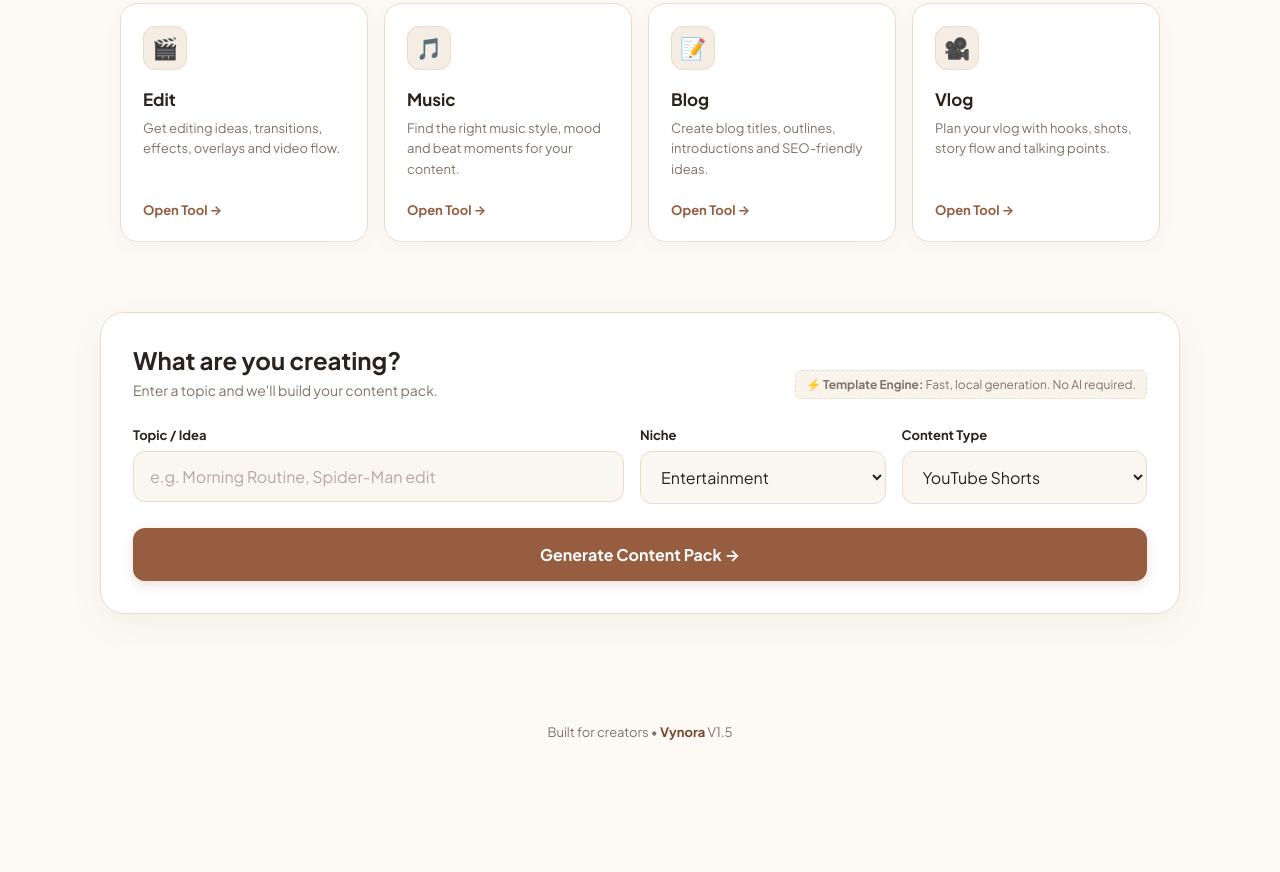
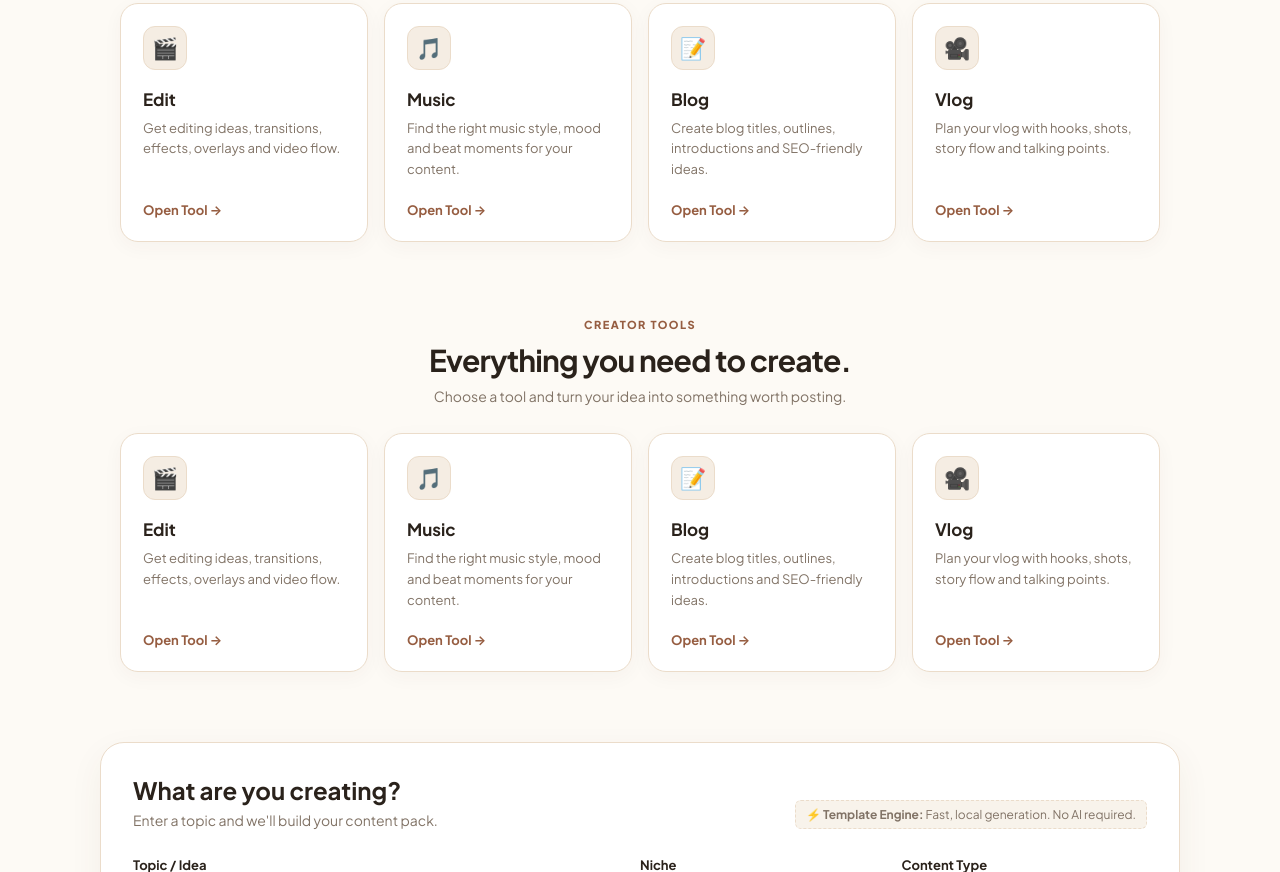
Before and after one commit to Vynora205/Vynora, a plain HTML site: page index.html in a window 1280 px wide. Shown: the part 501-1373 px from the top of the page. Before the commit the page ends 1301 px from the top, so only its background shows below. Drawn offline with Linux system fonts and the light colour scheme.

Commit message:
Update index.html

```diff
--- a/index.html
+++ b/index.html
@@ -627,6 +627,54 @@
 
   </div>
 </section>
+<!-- CREATOR TOOLS -->
+<section class="tools-section">
+  <div class="tools-heading">
+    <span>CREATOR TOOLS</span>
+    <h2>Everything you need to create.</h2>
+    <p>Choose a tool and turn your idea into something worth posting.</p>
+  </div>
+
+  <div class="tools-grid">
+
+    <div class="tool-card">
+      <div class="tool-icon">🎬</div>
+      <h3>Edit</h3>
+      <p>Get editing ideas, transitions, effects, overlays and video flow.</p>
+      <button onclick="alert('Edit Tool coming next!')">
+        Open Tool →
+      </button>
+    </div>
+
+    <div class="tool-card">
+      <div class="tool-icon">🎵</div>
+      <h3>Music</h3>
+      <p>Find the right music style, mood and beat moments for your content.</p>
+      <button onclick="alert('Music Tool coming next!')">
+        Open Tool →
+      </button>
+    </div>
+
+    <div class="tool-card">
+      <div class="tool-icon">📝</div>
+      <h3>Blog</h3>
+      <p>Create blog titles, outlines, introductions and SEO-friendly ideas.</p>
+      <button onclick="alert('Blog Tool coming next!')">
+        Open Tool →
+      </button>
+    </div>
+
+    <div class="tool-card">
+      <div class="tool-icon">🎥</div>
+      <h3>Vlog</h3>
+      <p>Plan your vlog with hooks, shots, story flow and talking points.</p>
+      <button onclick="alert('Vlog Tool coming next!')">
+        Open Tool →
+      </button>
+    </div>
+
+  </div>
+</section>
   <!-- GENERATOR -->
   <main class="container">
     <section class="generator">
```
